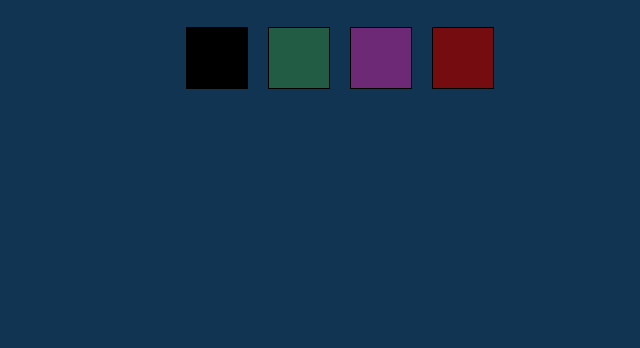
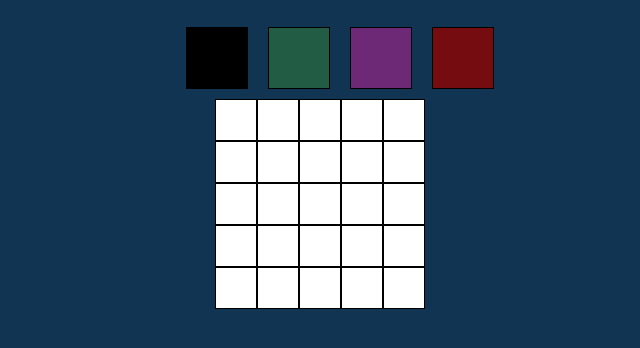
Before and after one commit to rafaelsantosmg/pixel-art, a website: page index.html in a window 1280 px wide. Shown: the part 86-434 px from the top of the page, without its empty margins (320-960 px from the left). Drawn offline with Linux system fonts and the light colour scheme.

Commit message:
quarto requisito

```diff
--- a/index.html
+++ b/index.html
@@ -16,6 +16,8 @@
   <section id="palette">
     <ul id="color-palette"></ul>
   </section>
+  <section id="pixel-board">
+  </section>
 
   <script src="script.js"></script>
 </body>
--- a/script.js
+++ b/script.js
@@ -11,3 +11,27 @@ function createPaletteColors() {
 }
 
 createPaletteColors();
+
+function createLine() {
+  const lineColum = 5;
+  const pixelBoard = document.querySelector('#pixel-board');
+  for (let index = 0; index < lineColum; index += 1) {
+    const createLineBoard = document.createElement('li');
+    createLineBoard.style.backgroundColor = 'white';
+    createLineBoard.classList.add('pixel');
+    pixelBoard.appendChild(createLineBoard);
+  }
+}
+
+function createColum() {
+  const lineColum = 5;
+  const pixelBoard = document.querySelector('#pixel-board');
+  for (let index = 0; index < lineColum; index += 1) {
+    const createColumBoard = document.createElement('ul');
+    createColumBoard.classList.add('colum-pixel');
+    pixelBoard.appendChild(createColumBoard);
+    createLine();
+  }
+}
+
+createColum();
--- a/style.css
+++ b/style.css
@@ -35,3 +35,18 @@ body {
   width: 40px;
   height: 40px;
 }
+
+#pixel-board {
+  text-align: center;
+}
+
+.colum-pixel {
+  margin: -4px;
+}
+
+.pixel {
+  display: inline-block;
+  width: 40px;
+  height: 40px;
+  border: 1px solid black;
+}
```
